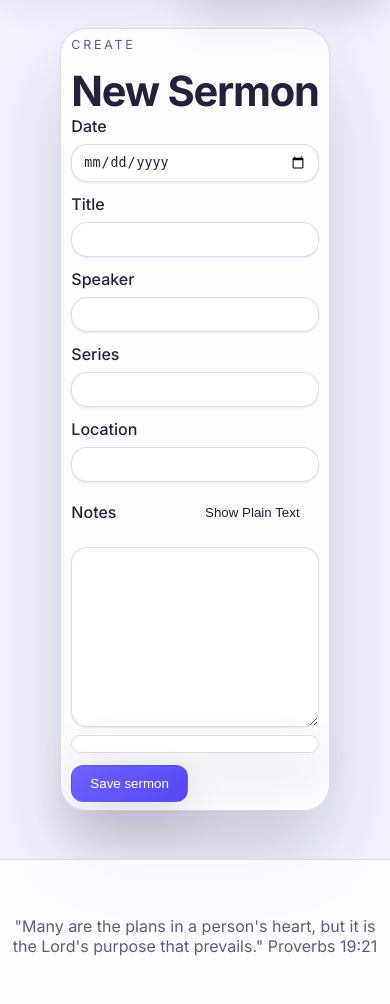
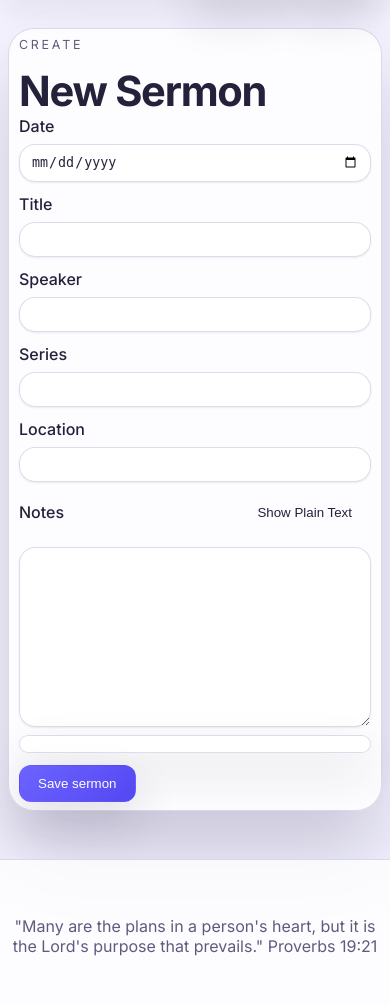
Before and after one commit to Bla005-1/sermon_archive, a Django app: page /sermons/new in a window 390 px wide. Shown: the part 44-1048 px from the top of the page. Run offline with Django 5.2, Linux system fonts and the light colour scheme; the visitor is signed in with stand-in values (Sample User, id 1); data that the repository does not hold is empty; some libraries are stand-ins or nearby versions.

Commit message:
final mobile fix for form page

```diff
--- a/sermon_site/static/css/app.css
+++ b/sermon_site/static/css/app.css
@@ -283,6 +283,17 @@ textarea{min-height:180px;resize:vertical}
 .page--compact .form-card,
 .page--compact .panel{ padding: 16px; }
 
+.page--compact .form-card{ width: min(100%, 680px); }
+
+@media (max-width: 720px){
+  .page--compact .form-card{
+    max-width: none;
+    width: 100%;
+    margin-left: 0;
+    margin-right: 0;
+  }
+}
+
 @media (max-width: 640px){
   .page--compact .form-card,
   .page--compact .panel{ padding: 10px 12px; }
```
